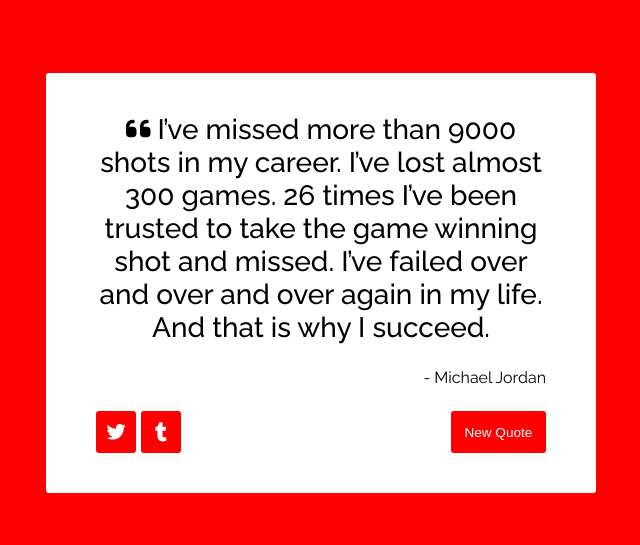
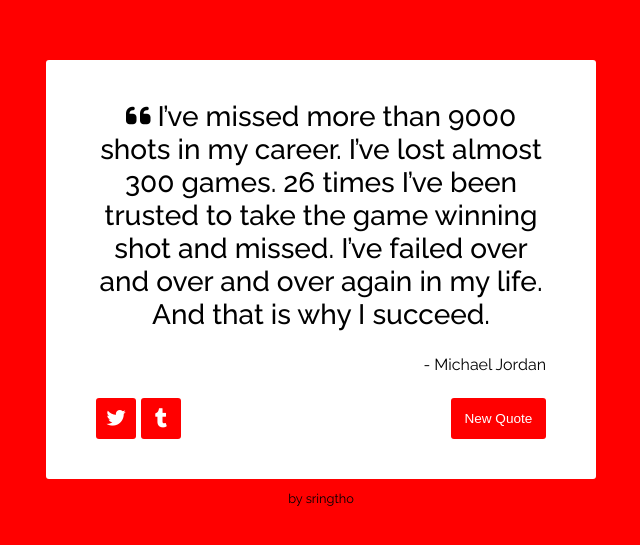
Before and after one commit to ringtho/quote-generator, a React (Create React App) app: page / in a window 1280 px wide. Shown: the part 117-662 px from the top of the page, without its empty margins (319-959 px from the left). Built offline with nearby package versions, Linux system fonts and the light colour scheme.

Commit message:
Added footer

```diff
--- a/src/QuoteBox.js
+++ b/src/QuoteBox.js
@@ -25,6 +25,9 @@ const QuoteBox = () => {
                 </div>
 
             </div>
+            <div className="footer">
+                <p>by sringtho</p>
+            </div>
         </div>
     )
 }
--- a/src/my-sass.scss
+++ b/src/my-sass.scss
@@ -2,28 +2,32 @@
     box-sizing: border-box;
     padding: 0;
     margin: 0;
-  }
-
-  body {
-    font-family: 'Raleway', sans-serif;
-
-    background-color: red;
-  }
-
-.app {
-    height: 100vh;
-    display: flex;
-    align-items: center;
-    justify-content: center;
 }
 
-.wrapper {
-
+body {
+    font-family: 'Raleway', sans-serif;
+    background-color: red;
 }
 
 @mixin text-style($size, $weight) {
     font-size: $size;
     font-weight: $weight;
+}
+
+@mixin flex-box($direction, $align:center, $justify: flex-start){
+    display: flex;
+    flex-direction: $direction;
+    align-items: $align;
+    justify-content: $justify;
+}
+
+.app {
+    height: 100vh;
+    @include flex-box(column, center, center);
+}
+
+.wrapper {
+    @include flex-box(column,center)
 }
 
 #text {
@@ -78,3 +82,8 @@
 .button:hover {
     cursor: pointer;
 }
+
+.footer {
+    padding-top: 1em;
+    font-size: 0.8em;
+}
```
